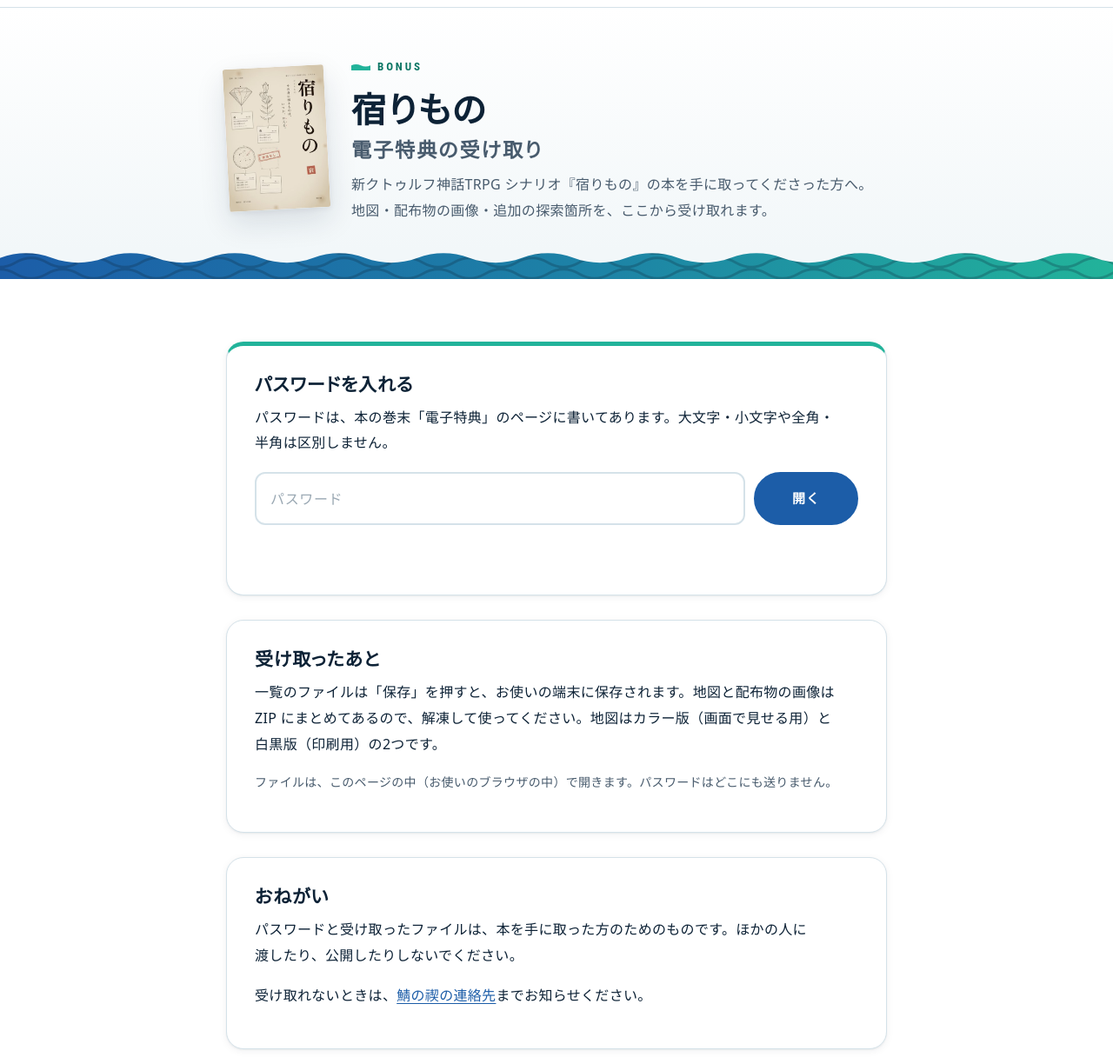
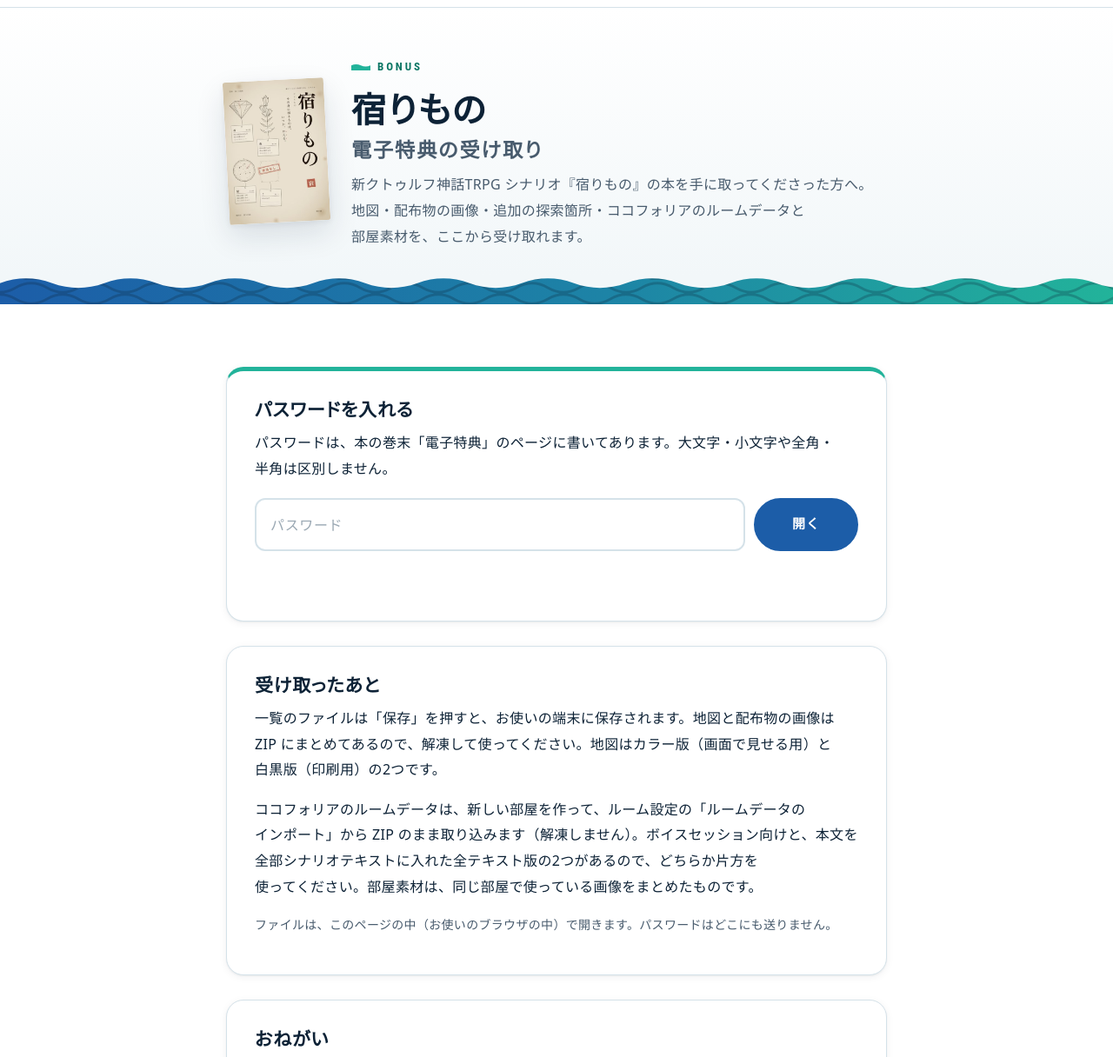
Before and after one commit to sabanomisogi/sabanomisogi.github.io, a plain HTML site: page yadorimono/index.html in a window 1280 px wide. Shown: the part 59-1275 px from the top of the page at 87% size. Drawn offline with Linux system fonts and the light colour scheme.

Commit message:
Add the CCFOLIA room data and room images to the Yadorimono bonus files
Co-Authored-By: Claude Fable 5.2 <noreply@anthropic.com>

```diff
--- a/yadorimono/files/index.json
+++ b/yadorimono/files/index.json
@@ -1,5 +1,5 @@
 {
   "version": 1,
   "iterations": 600000,
-  "salt": "awnaF0hERN7tfGSZw19udQ=="
+  "salt": "LHJpbhMFW24kUhagrdeG6g=="
 }
--- a/yadorimono/index.html
+++ b/yadorimono/index.html
@@ -40,7 +40,7 @@
       <div>
         <p class="eyebrow">BONUS</p>
         <h1>宿りもの<span>電子特典の受け取り</span></h1>
-        <p class="page-head__lead">新クトゥルフ神話TRPG シナリオ『宿りもの』の本を手に取ってくださった方へ。地図・配布物の画像・追加の探索箇所を、ここから受け取れます。</p>
+        <p class="page-head__lead">新クトゥルフ神話TRPG シナリオ『宿りもの』の本を手に取ってくださった方へ。地図・配布物の画像・追加の探索箇所・ココフォリアのルームデータと部屋素材を、ここから受け取れます。</p>
       </div>
     </div>
   </section>
@@ -62,6 +62,7 @@
       <section class="panel">
         <h2>受け取ったあと</h2>
         <p>一覧のファイルは「保存」を押すと、お使いの端末に保存されます。地図と配布物の画像は ZIP にまとめてあるので、解凍して使ってください。地図はカラー版（画面で見せる用）と白黒版（印刷用）の2つです。</p>
+        <p>ココフォリアのルームデータは、新しい部屋を作って、ルーム設定の「ルームデータのインポート」から ZIP のまま取り込みます（解凍しません）。ボイスセッション向けと、本文を全部シナリオテキストに入れた全テキスト版の2つがあるので、どちらか片方を使ってください。部屋素材は、同じ部屋で使っている画像をまとめたものです。</p>
         <p class="muted">ファイルは、このページの中（お使いのブラウザの中）で開きます。パスワードはどこにも送りません。</p>
       </section>
 
```
Also changed, not shown: 12 other files.
